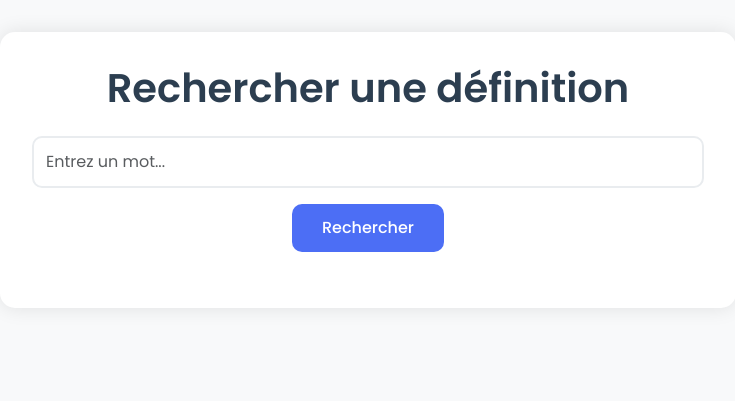
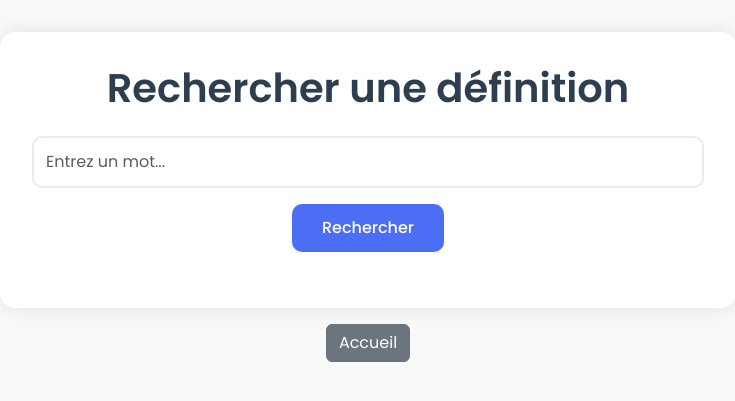
Before and after one commit to CedricDaGoat/ProjetAnglais, a Flask app: page /definition in a window 1280 px wide. Shown: the top 401 px of the page, without its empty margins (272-1007 px from the left). Run offline with Flask 3, Linux system fonts and the light colour scheme.

Commit message:
ajout du bouton accueil pour les def

```diff
--- a/templates/definition.html
+++ b/templates/definition.html
@@ -107,6 +107,9 @@
             </div>
         </div>
     </div>
+    <div class="d-flex justify-content-center mt-3">
+        <a href="/" class="btn btn-secondary">Accueil</a>
+    </div>
 
     <!-- Bootstrap JS and Popper.js -->
     <script src="https://cdn.jsdelivr.net/npm/@popperjs/core@2.11.6/dist/umd/popper.min.js"></script>
```
